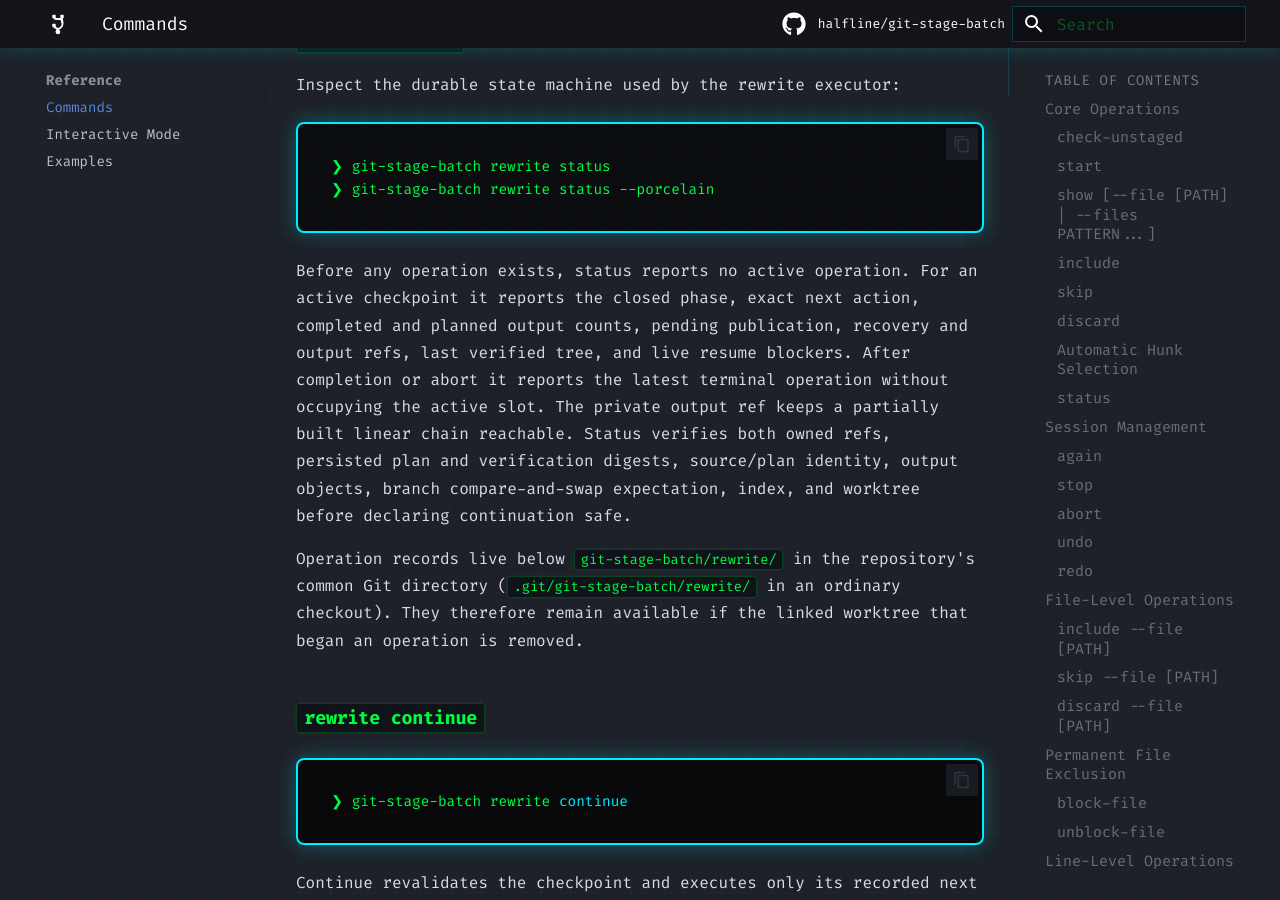
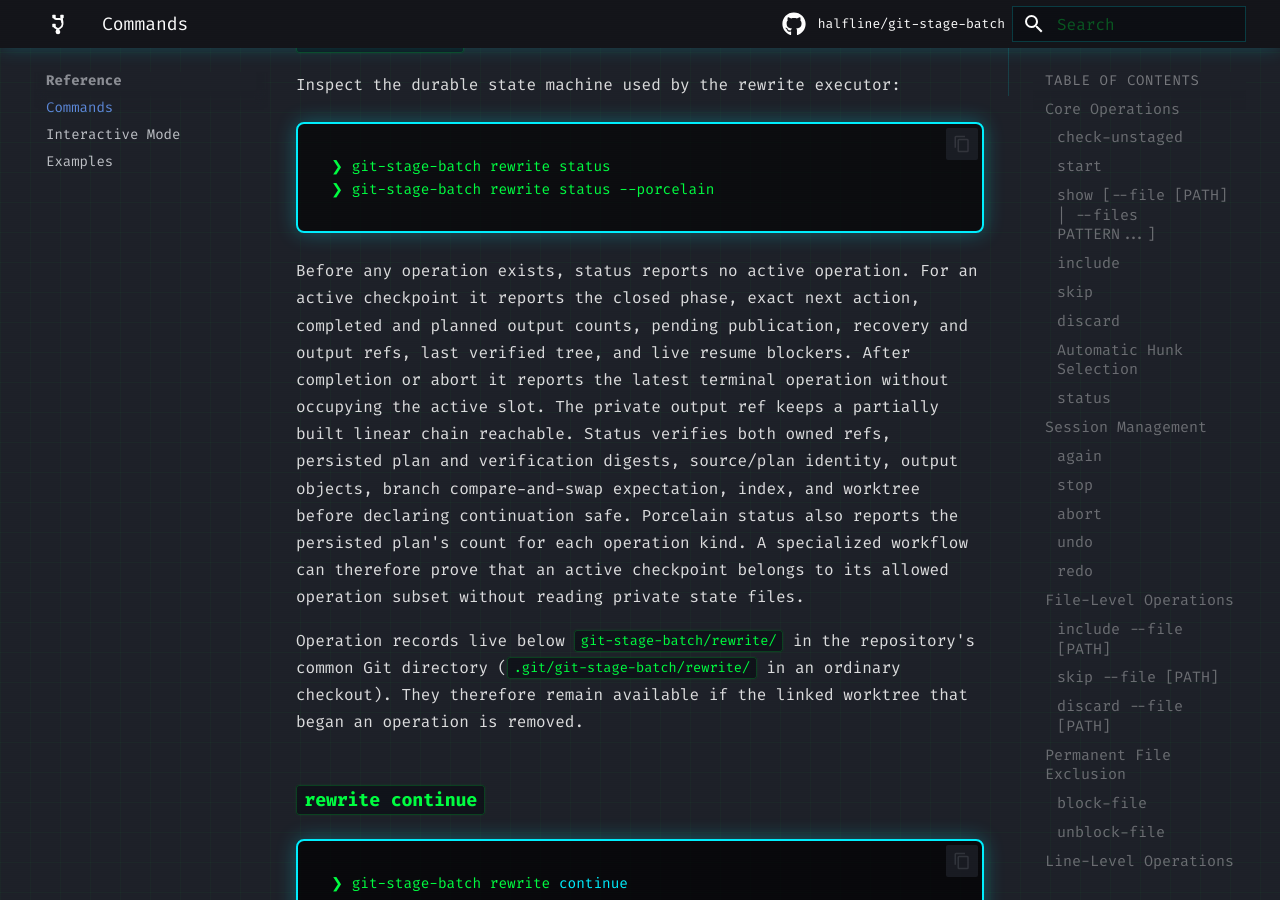
Before and after one commit to halfline/git-stage-batch, an MkDocs documentation site: the page built from docs/commands.md, in a window 1280 px wide and 900 px high, scrolled down 31485 px. Built offline with MkDocs 1.6.1 and Material for MkDocs 9.7.7, drawn with Linux system fonts in a browser that asks for light colours; comment, search, counter and statistics services are not loaded.

Commit message:
docs: Explain status operation counts
The command guide covers durable status facts and compare-and-swap
ownership.

It omits the plan-kind evidence needed by constrained resume workflows.

This commit explains how porcelain operation counts let callers authorize a
subset of persisted plans without depending on private state layout.

The next commits will move full-history and message-only refinement,
decomposition, and publication guidance onto product status.

```diff
--- a/docs/commands.md
+++ b/docs/commands.md
@@ -1137,7 +1137,10 @@ the latest terminal operation without occupying the active slot. The private
 output ref keeps a partially built linear chain reachable. Status verifies
 both owned refs, persisted plan and verification digests, source/plan
 identity, output objects, branch compare-and-swap expectation, index, and
-worktree before declaring continuation safe.
+worktree before declaring continuation safe. Porcelain status also reports the
+persisted plan's count for each operation kind. A specialized workflow can
+therefore prove that an active checkpoint belongs to its allowed operation
+subset without reading private state files.
 
 Operation records live below `git-stage-batch/rewrite/` in the repository's
 common Git directory (`.git/git-stage-batch/rewrite/` in an ordinary
```
